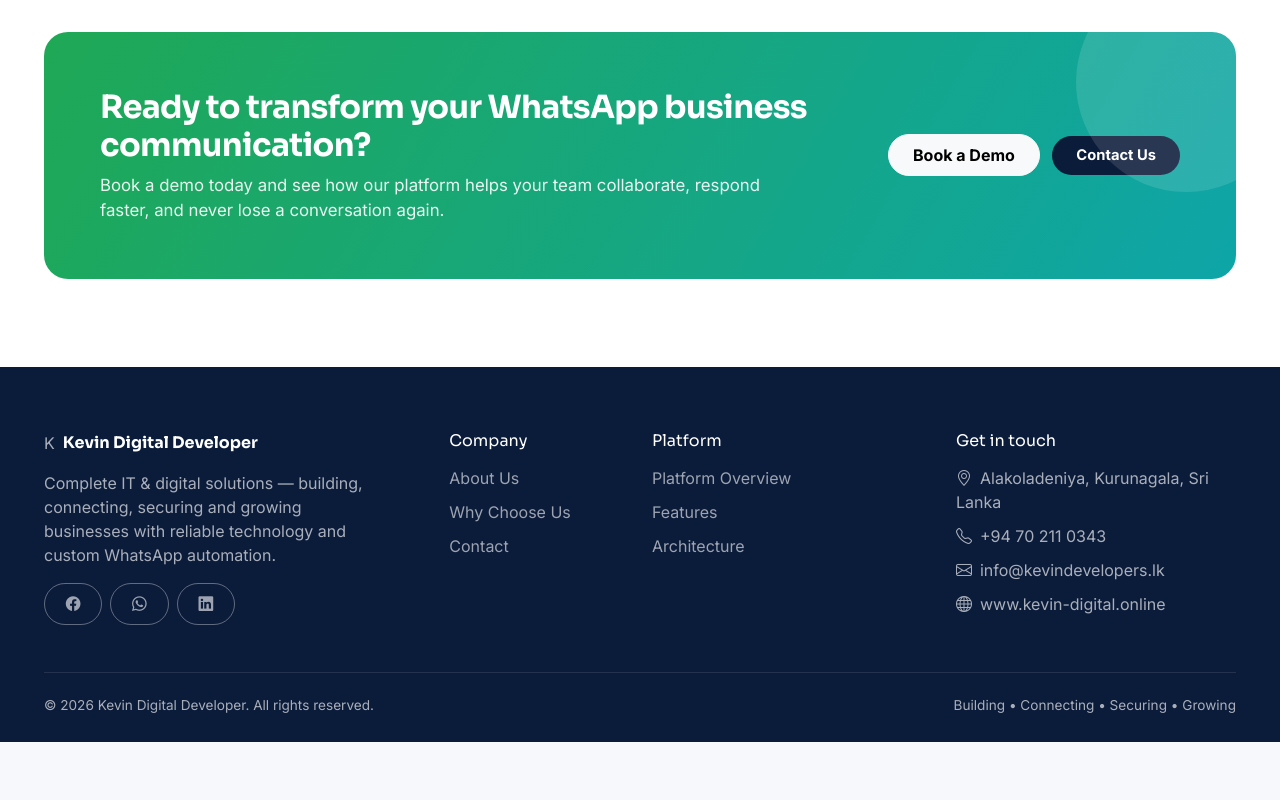
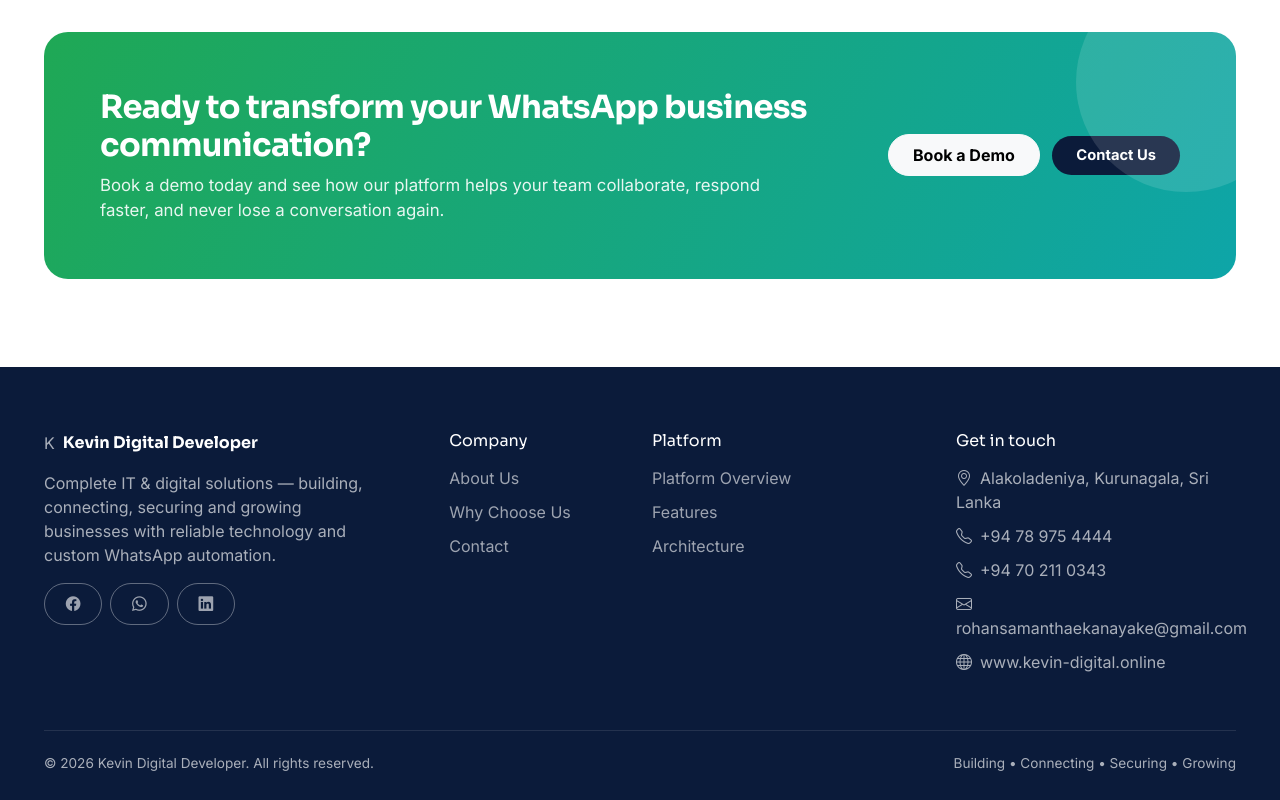
Before and after one commit to speedsri/kevin-digital.online, a plain HTML site: page index.html in a window 1280 px wide. Shown: the part 2953-3753 px from the top of the page. Before the commit the page ends 3695 px from the top, so only its background shows below. Drawn offline with nearby package versions, Linux system fonts and the light colour scheme.

Commit message:
Update index.html

```diff
--- a/index.html
+++ b/index.html
@@ -255,8 +255,9 @@
         <h5>Get in touch</h5>
         <ul class="list-unstyled footer-links">
           <li><i class="bi bi-geo-alt me-2"></i>Alakoladeniya, Kurunagala, Sri Lanka</li>
+          <li><i class="bi bi-telephone me-2"></i>+94 78 975 4444</li>
           <li><i class="bi bi-telephone me-2"></i>+94 70 211 0343</li>
-          <li><i class="bi bi-envelope me-2"></i>info@kevindevelopers.lk</li>
+          <li><i class="bi bi-envelope me-2"></i>rohansamanthaekanayake@gmail.com</li>
           <li><i class="bi bi-globe me-2"></i>www.kevin-digital.online</li>
         </ul>
       </div>
```
